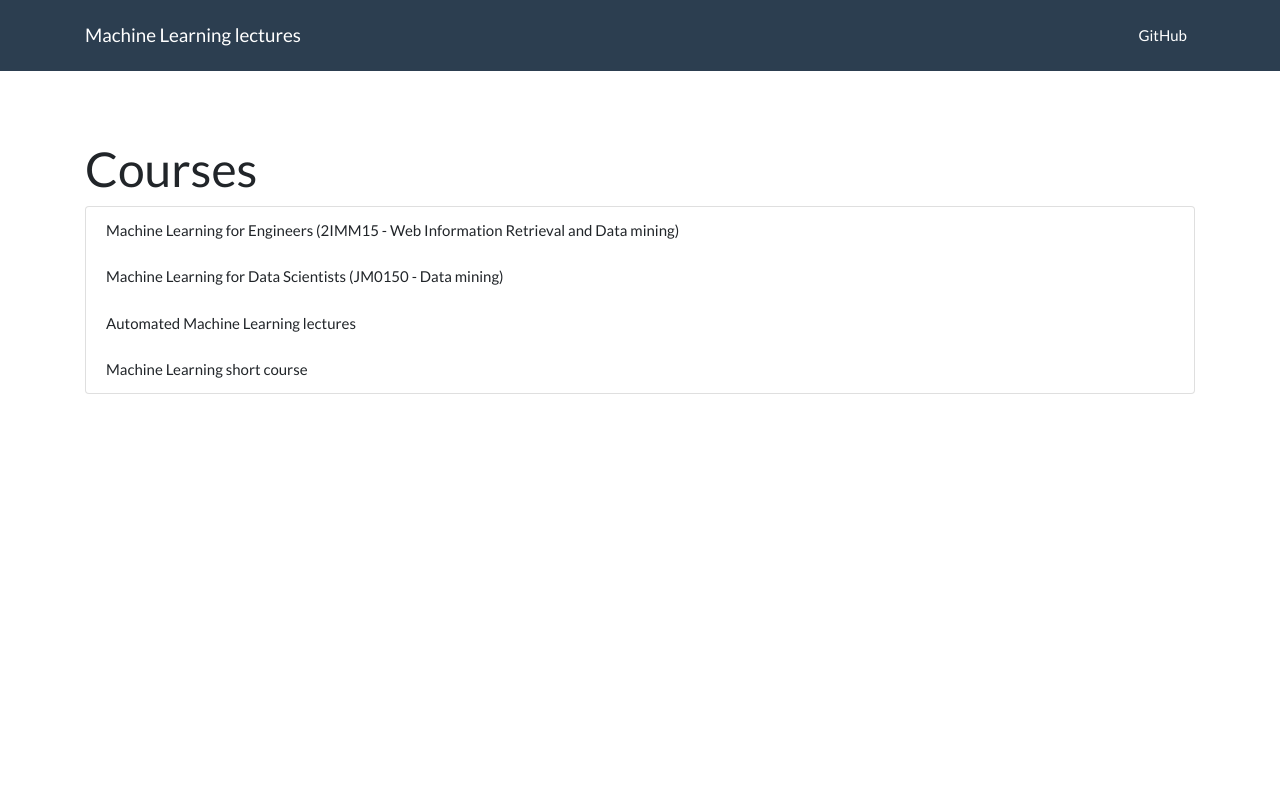
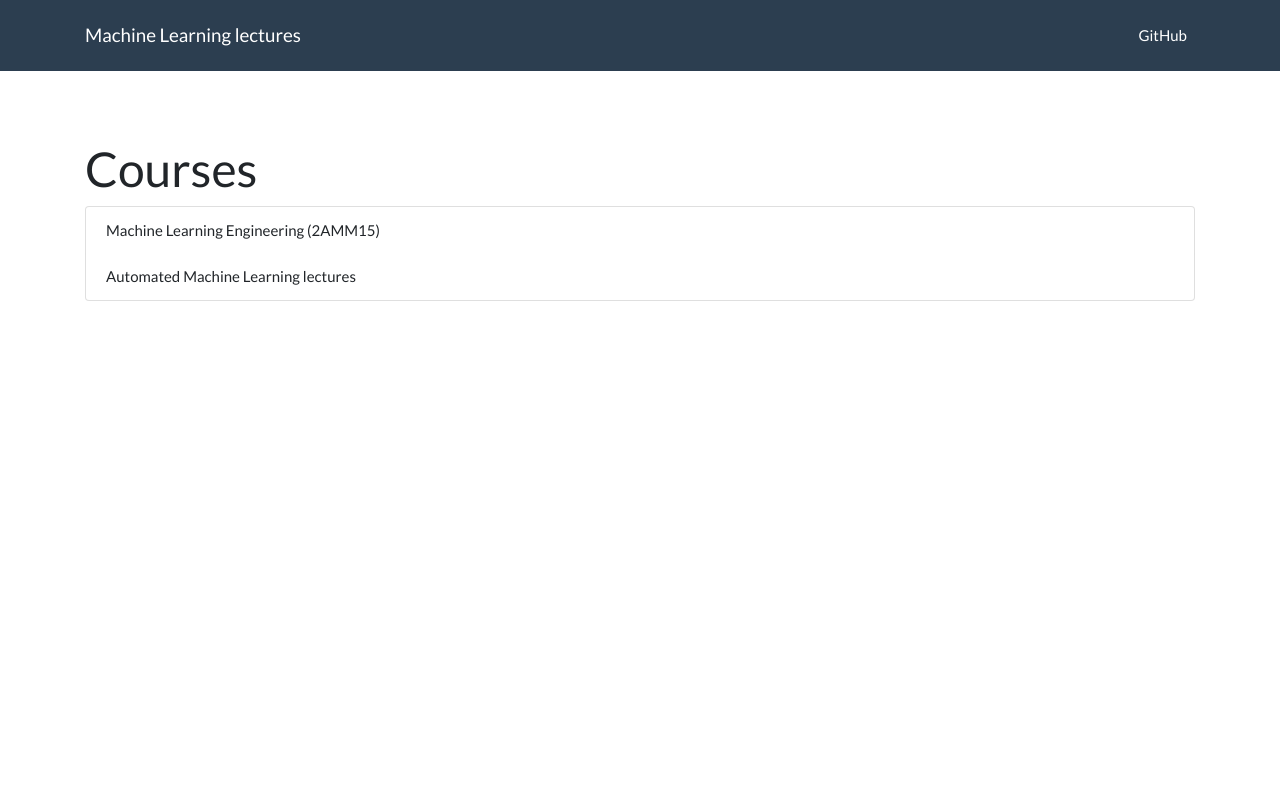
Before and after one commit to ML-course/ML-course.github.io, a plain HTML site: page index.html in a window 1280 px wide. Shown: the top 800 px of the page. Drawn offline with nearby package versions, Linux system fonts and the light colour scheme.

Commit message:
Update index.html

```diff
--- a/index.html
+++ b/index.html
@@ -42,10 +42,8 @@
 
     <h1 class="roomy" id="courses">Courses</h1>
     <ul class="list-group">
-      <li class="list-group-item d-flex justify-content-between clickable" onclick="location.href = 'https://ml-course.github.io/engineer';">Machine Learning for Engineers (2IMM15 - Web Information Retrieval and Data mining)</li>
-      <li class="list-group-item d-flex justify-content-between clickable" onclick="location.href = 'https://ml-course.github.io/master';">Machine Learning for Data Scientists (JM0150 - Data mining)</li>
+      <li class="list-group-item d-flex justify-content-between clickable" onclick="location.href = 'https://ml-course.github.io/master';">Machine Learning Engineering (2AMM15)</li>
       <li class="list-group-item d-flex justify-content-between clickable" onclick="location.href = 'https://ml-course.github.io/automl';">Automated Machine Learning lectures</li>
-      <li class="list-group-item d-flex justify-content-between clickable" onclick="location.href = 'https://ml-course.github.io/short';" >Machine Learning short course</li>
     </ul>
 
   </div>
```
